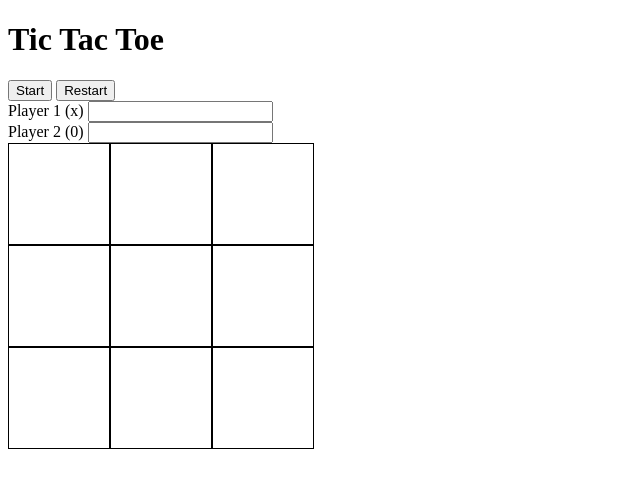
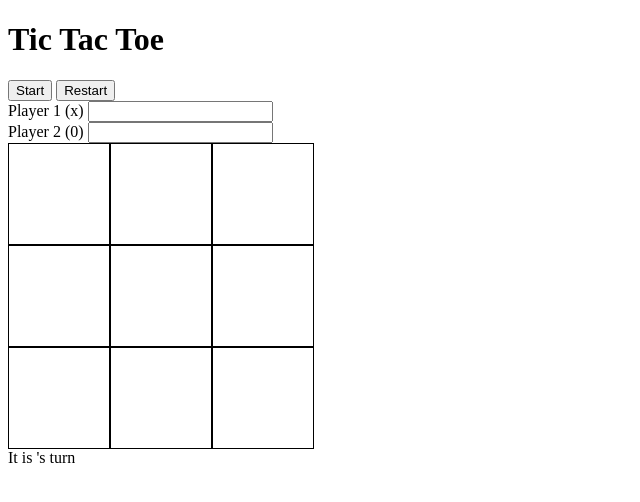
Before and after one commit to jstam94/odin-tic-tac-toe-v2, a plain HTML site: page index.html in a window 1280 px wide. Both pictures are taken after a click on the button "Start". Shown: the full height of the page, 0-640 px from the left. Drawn offline with Linux system fonts and the light colour scheme.

Commit message:
Render currentPlayer in DOM
Screen now display's currentPlayer so it is clear who should make
the next move

```diff
--- a/index.html
+++ b/index.html
@@ -34,6 +34,7 @@
             <div class="cell" id="7"></div>
             <div class="cell" id="8"></div>
         </div>
+        <div id="status"></div>
     </div>
 
     <script src="script.js"></script>
--- a/script.js
+++ b/script.js
@@ -1,12 +1,15 @@
 let gameController = (function(){
 
     let currentPlayer
+    let winner
     let gameStarted = false;
     let gameOver = false;
 
-    printStatus = function (){
-        console.log({currentPlayer, gameStarted, gameOver})
+    let status = function (){
+        return {currentPlayer, gameStarted, gameOver, winner}
     }
+
+    let turn = () => currentPlayer.name
 
     let players = (function(){
         let players;
@@ -89,7 +92,7 @@ let gameController = (function(){
     }
 
 
-return {start, restart, playRound, board, printStatus}
+return {start, restart, playRound, board, status, turn}
 }) ()
 
 
@@ -97,16 +100,23 @@ return {start, restart, playRound, board, printStatus}
 
 screenController = (function(){
     let cells = document.querySelectorAll('.cell');
+    let start = document.getElementById('start');
+    let status = document.getElementById('status');
 
     function render(){
+        let game = gameController.status()
         cells.forEach(cell => {
             cell.textContent = gameController.board.get()[+cell.getAttribute('id')]
         });
+
+        if (!game.gameOver){
+            status.innerText = `It is ${game.currentPlayer.name}'s turn`
+        }
     }
-     document.getElementById('start').addEventListener('click', () => gameController.start());
-
-
-
+    start.addEventListener('click', () =>{
+        gameController.start();
+        render();
+    });
 
     cells.forEach(cell => {
         cell.addEventListener('click', () => {
```
